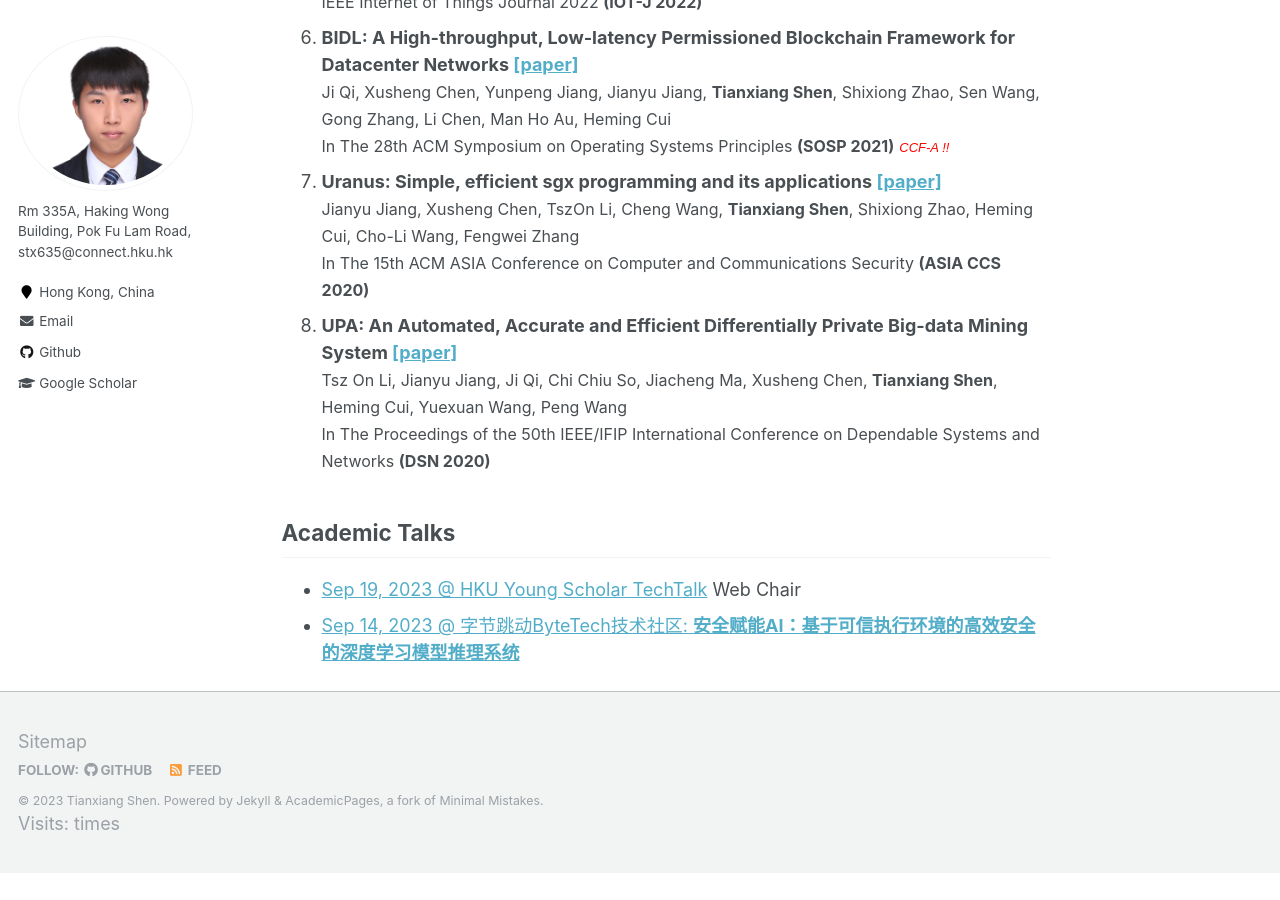
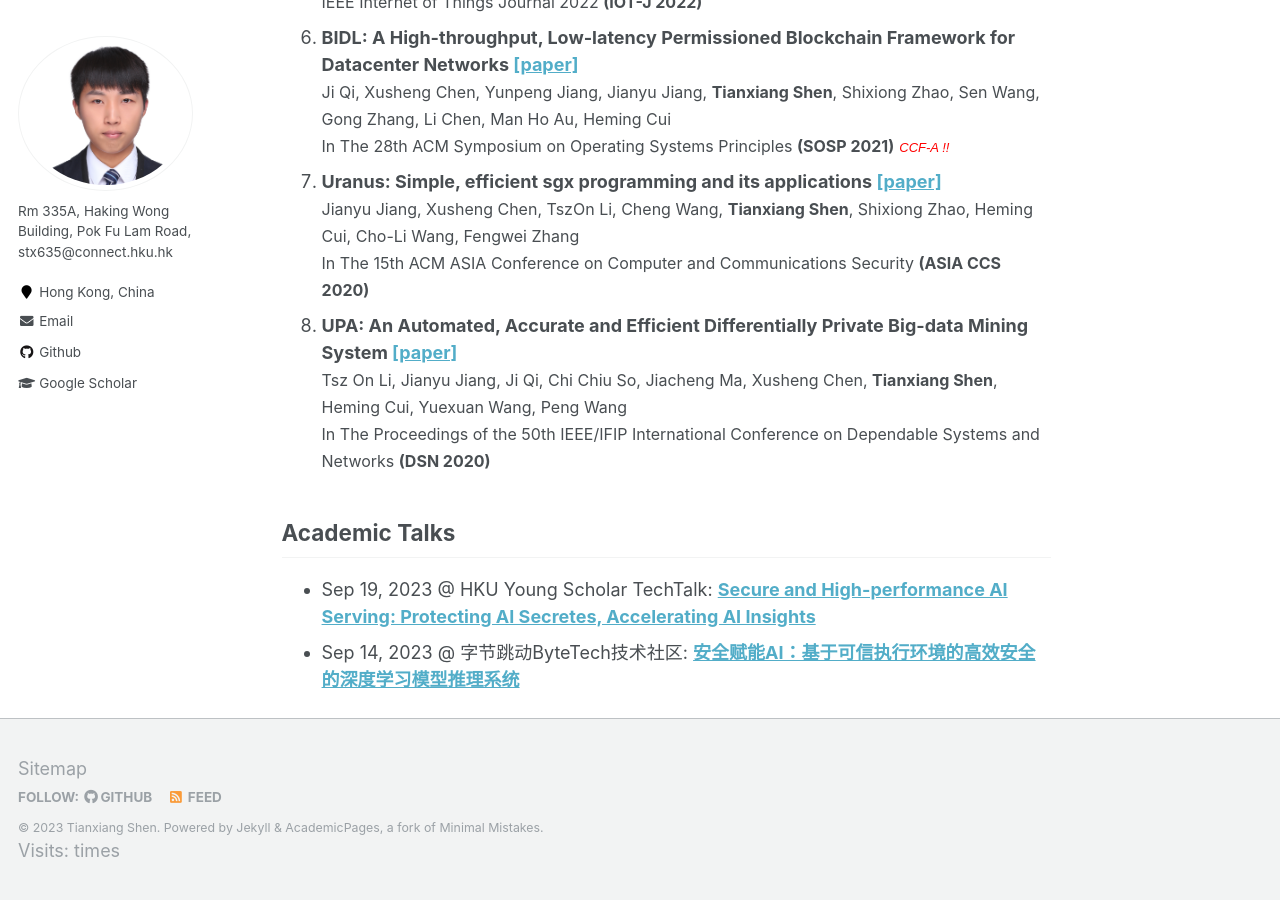
Before and after one commit to tianxiang999/tianxiang999.github.io, a Jekyll site: the page built from _pages/about.md, in a window 1280 px wide and 900 px high, scrolled down 1275 px. Built offline with Jekyll 4.4.1, drawn with Linux system fonts in a browser that asks for light colours; comment, search, counter and statistics services are not loaded; before the commit the page ends 2148 px from its top, so only the background shows below that.

Commit message:
Update about.md

```diff
--- a/_pages/about.md
+++ b/_pages/about.md
@@ -74,7 +74,7 @@ Publications
 Academic Talks
 -----
 <ul>
-  <li><a href="https://innowings.engg.hku.hk/secure-artificial-intelligence/" target="_blank" rel="noopener noreferrer">Sep 19, 2023 @ HKU Young Scholar TechTalk</a> Web Chair</li>
-  <li> <a href="https://bytedance.feishu.cn/docx/LO1edJyefoQ1fKxiqoMctNP7n9c" target="_blank" rel="noopener noreferrer">Sep 14, 2023 @ 字节跳动ByteTech技术社区: <strong>安全赋能AI：基于可信执行环境的高效安全的深度学习模型推理系统 </strong></a></li>
+  <li>Sep 19, 2023 @ HKU Young Scholar TechTalk: <a href="https://innowings.engg.hku.hk/secure-artificial-intelligence/" target="_blank" rel="noopener noreferrer"><strong>Secure and High-performance AI Serving: Protecting AI Secretes, Accelerating AI Insights </strong></a></li>
+  <li>Sep 14, 2023 @ 字节跳动ByteTech技术社区: <a href="https://bytedance.feishu.cn/docx/LO1edJyefoQ1fKxiqoMctNP7n9c" target="_blank" rel="noopener noreferrer"> <strong>安全赋能AI：基于可信执行环境的高效安全的深度学习模型推理系统 </strong></a></li>
 
 </ul>
```
